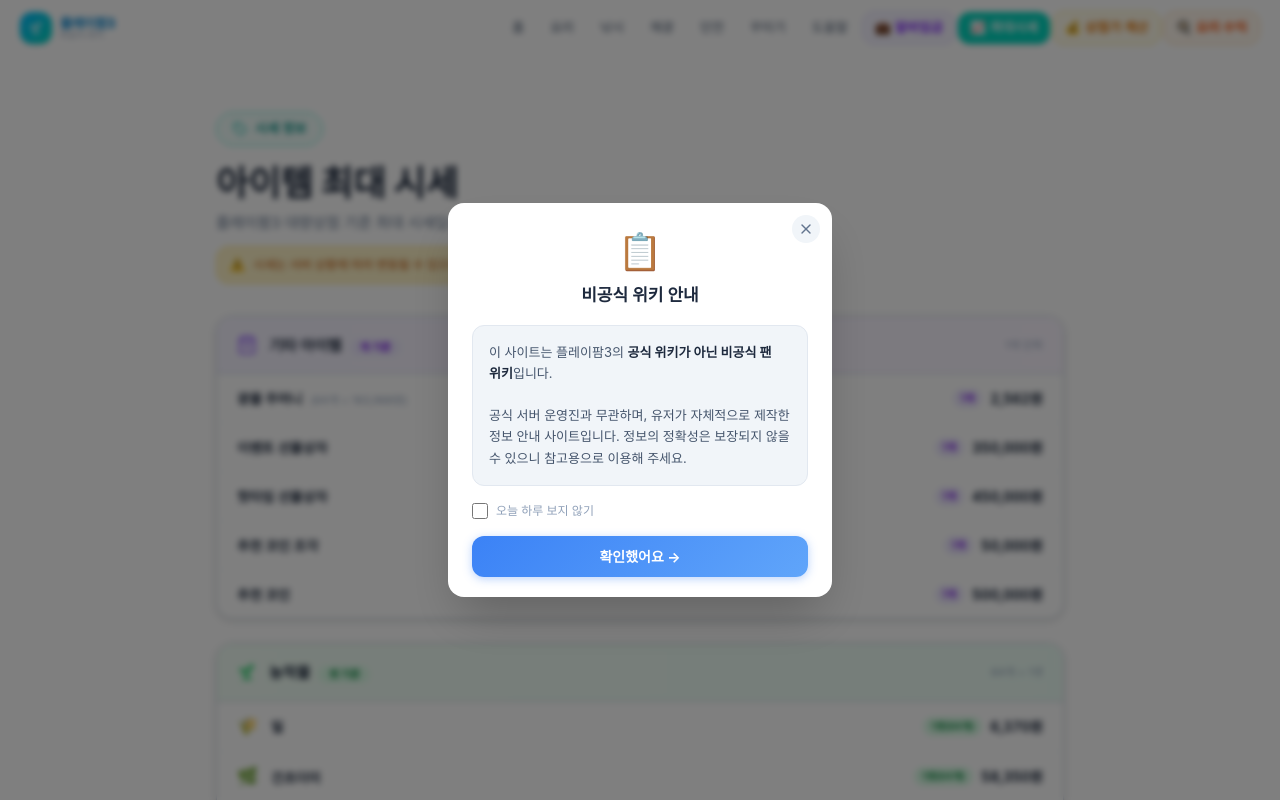
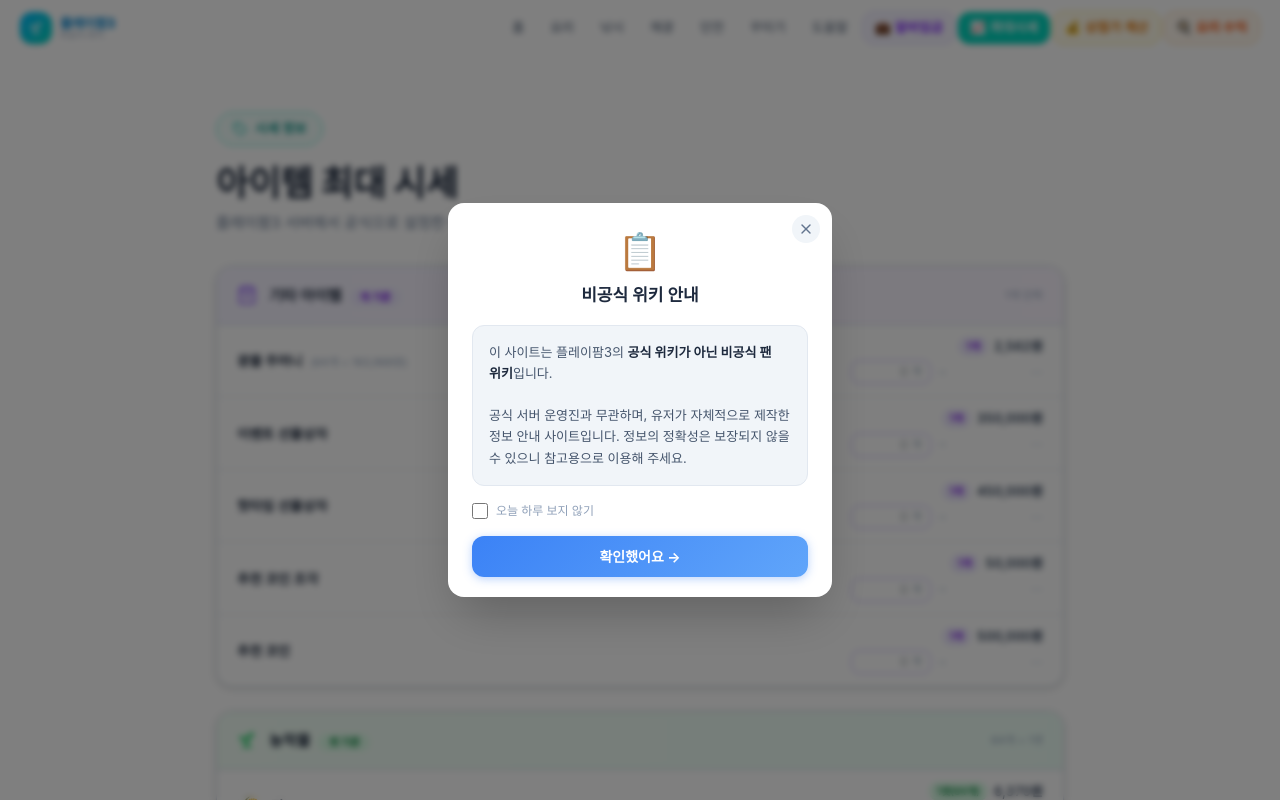
Before and after one commit to welgrape386/playfarm3-wiki, a React (Vite) app: page /market-price in a window 1280 px wide. Shown: the top 800 px of the page. Built offline with nearby package versions, Linux system fonts and the light colour scheme; a web font is replaced by a local one.

Commit message:
내용 삭제

```diff
--- a/src/app/pages/MarketPrice.tsx
+++ b/src/app/pages/MarketPrice.tsx
@@ -1,5 +1,5 @@
 import { Gem, ChefHat, Pickaxe, Fish, Package, Tag, ShoppingBag, Sprout } from "lucide-react";
-import { useEffect } from "react";
+import { useEffect, useState } from "react";
 import { useLocation } from "react-router";
 
 function fmt(n: number) { return n.toLocaleString("ko-KR"); }
@@ -7,86 +7,86 @@ function fmt(n: number) { return n.toLocaleString("ko-KR"); }
 // ─── 데이터 ──────────────────────────────────────────────────────────────────
 
 const OTHER_ITEMS = [
-  { name: "광물 주머니", price: 2562, unit: "1개", note: "64개 = 163,968원" },
-  { name: "이벤트 선물상자", price: 350000, unit: "1개", note: "" },
-  { name: "핫타임 선물상자", price: 450000, unit: "1개", note: "" },
-  { name: "추천 코인 조각", price: 50000, unit: "1개", note: "" },
-  { name: "추천 코인", price: 500000, unit: "1개", note: "" },
+  { name: "광물 주머니", price: 2562, unit: "1개", unitType: "개", note: "64개 = 163,968원" },
+  { name: "이벤트 선물상자", price: 350000, unit: "1개", unitType: "개", note: "" },
+  { name: "핫타임 선물상자", price: 450000, unit: "1개", unitType: "개", note: "" },
+  { name: "추천 코인 조각", price: 50000, unit: "1개", unitType: "개", note: "" },
+  { name: "추천 코인", price: 500000, unit: "1개", unitType: "개", note: "" },
 ];
 
 const CROPS = [
-  { name: "밀", price: 6370, emoji: "🌾" },
-  { name: "건초더미", price: 58350, emoji: "🌿" },
-  { name: "수박", price: 850, emoji: "🍉" },
-  { name: "수박 블럭", price: 7060, emoji: "🍉" },
-  { name: "호박", price: 6920, emoji: "🎃" },
-  { name: "감자", price: 1000, emoji: "🥔" },
-  { name: "구운 감자", price: 1100, emoji: "🥔" },
-  { name: "독 감자", price: 43000, emoji: "☠️" },
-  { name: "당근", price: 1220, emoji: "🥕" },
-  { name: "사탕무", price: 6300, emoji: "🫚" },
-  { name: "네더 사마귀", price: 1900, emoji: "🍄" },
-  { name: "사과", price: 96000, emoji: "🍎" },
-  { name: "사탕수수", price: 3460, emoji: "🎋" },
-  { name: "코코아콩", price: 3380, emoji: "🫘" },
+  { name: "밀", price: 6370, emoji: "🌾", unitType: "셋" },
+  { name: "건초더미", price: 58350, emoji: "🌿", unitType: "셋" },
+  { name: "수박", price: 850, emoji: "🍉", unitType: "셋" },
+  { name: "수박 블럭", price: 7060, emoji: "🍉", unitType: "셋" },
+  { name: "호박", price: 6920, emoji: "🎃", unitType: "셋" },
+  { name: "감자", price: 1000, emoji: "🥔", unitType: "셋" },
+  { name: "구운 감자", price: 1100, emoji: "🥔", unitType: "셋" },
+  { name: "독 감자", price: 43000, emoji: "☠️", unitType: "셋" },
+  { name: "당근", price: 1220, emoji: "🥕", unitType: "셋" },
+  { name: "사탕무", price: 6300, emoji: "🫚", unitType: "셋" },
+  { name: "네더 사마귀", price: 1900, emoji: "🍄", unitType: "셋" },
+  { name: "사과", price: 96000, emoji: "🍎", unitType: "셋" },
+  { name: "사탕수수", price: 3460, emoji: "🎋", unitType: "셋" },
+  { name: "코코아콩", price: 3380, emoji: "🫘", unitType: "셋" },
 ];
 
 const CRYSTALS_MINING = [
-  { name: "에메랄드", price: 17550, emoji: "💚" },
-  { name: "다이아몬드", price: 11700, emoji: "💎" },
-  { name: "철 결정", price: 1560, emoji: "🔩" },
-  { name: "돌 결정", price: 585, emoji: "🪨" },
+  { name: "에메랄드", price: 17550, emoji: "💚", unitType: "개" },
+  { name: "다이아몬드", price: 11700, emoji: "💎", unitType: "개" },
+  { name: "철 결정", price: 1560, emoji: "🔩", unitType: "개" },
+  { name: "돌 결정", price: 585, emoji: "🪨", unitType: "개" },
 ];
 
 const CRYSTALS_FISHING = [
-  { name: "파도의 결정", price: 50000, emoji: "🌊" },
+  { name: "파도의 결정", price: 50000, emoji: "🌊", unitType: "개" },
 ];
 
 const MINERAL_BLOCKS = [
-  { name: "석탄 블록", price: 3745, emoji: "⬛" },
-  { name: "청금석 블록", price: 2995, emoji: "🔷" },
-  { name: "구리 블록", price: 14227, emoji: "🟤" },
-  { name: "철 블록", price: 23215, emoji: "⬜" },
-  { name: "금 블록", price: 31450, emoji: "🟡" },
-  { name: "에메랄드 블록", price: 58410, emoji: "🟩" },
-  { name: "네더라이트 블록", price: 1347840, emoji: "🖤" },
+  { name: "석탄 블록", price: 3745, emoji: "⬛", unitType: "셋" },
+  { name: "청금석 블록", price: 2995, emoji: "🔷", unitType: "셋" },
+  { name: "구리 블록", price: 14227, emoji: "🟤", unitType: "셋" },
+  { name: "철 블록", price: 23215, emoji: "🔲", unitType: "셋" },
+  { name: "금 블록", price: 31450, emoji: "🟡", unitType: "셋" },
+  { name: "에메랄드 블록", price: 58410, emoji: "🟩", unitType: "셋" },
+  { name: "네더라이트 블록", price: 1347840, emoji: "🖤", unitType: "셋" },
 ];
 
 const COOKING_PREMIUM = [
-  { name: "사랑의 도시락", price: 1300000, emoji: "❤️" },
-  { name: "정성의 도시락", price: 403000, emoji: "🥺" },
+  { name: "사랑의 도시락", price: 1300000, emoji: "❤️", unitType: "개" },
+  { name: "정성의 도시락", price: 403000, emoji: "🥺", unitType: "개" },
 ];
 
 const COOKING_NORMAL = [
-  { name: "고기 반찬", price: 54000, emoji: "🍖" },
-  { name: "황금 쿠키", price: 6440, emoji: "🍪" },
-  { name: "당근 빵", price: 5525, emoji: "🍞" },
-  { name: "사악한 수박", price: 5460, emoji: "🍉" },
-  { name: "악마 사탕", price: 4585, emoji: "🍬" },
-  { name: "멜론 빵", price: 3510, emoji: "🍈" },
-  { name: "햄버거", price: 3192, emoji: "🍔" },
+  { name: "고기 반찬", price: 54000, emoji: "🍖", unitType: "개" },
+  { name: "황금 쿠키", price: 6440, emoji: "🍪", unitType: "개" },
+  { name: "당근 빵", price: 5525, emoji: "🍞", unitType: "개" },
+  { name: "사악한 수박", price: 5460, emoji: "🍉", unitType: "개" },
+  { name: "악마 사탕", price: 4585, emoji: "🍬", unitType: "개" },
+  { name: "멜론 빵", price: 3510, emoji: "🍈", unitType: "개" },
+  { name: "햄버거", price: 3192, emoji: "🍔", unitType: "개" },
 ];
 
 const COOKING_MATS_CAN = [
-  { name: "사탕무 통조림", price: 122850, emoji: "🥫" },
-  { name: "설탕 통조림", price: 67470, emoji: "🥫" },
-  { name: "코코아콩 통조림", price: 65910, emoji: "🥫" },
-  { name: "네더 사마귀 통조림", price: 37050, emoji: "🥫" },
+  { name: "사탕무 통조림", price: 122850, emoji: "🥫", unitType: "개" },
+  { name: "설탕 통조림", price: 67470, emoji: "🥫", unitType: "개" },
+  { name: "코코아콩 통조림", price: 65910, emoji: "🥫", unitType: "개" },
+  { name: "네더 사마귀 통조림", price: 37050, emoji: "🥫", unitType: "개" },
 ];
 
 const COOKING_MATS_DROP = [
-  { name: "달달한 호박", price: 845, emoji: "🎃" },
-  { name: "달콤한 비트", price: 515, emoji: "🫚" },
-  { name: "향긋한 코코아콩", price: 575, emoji: "🫘" },
-  { name: "알싸한 네더 사마귀", price: 665, emoji: "🍄" },
-  { name: "아삭한 당근", price: 445, emoji: "🥕" },
-  { name: "포슬한 감자", price: 410, emoji: "🥔" },
-  { name: "구수한 밀", price: 385, emoji: "🌾" },
-  { name: "아삭한 수박", price: 390, emoji: "🍉" },
-  { name: "상큼한 사과", price: 390, emoji: "🍎" },
+  { name: "달달한 호박", price: 845, emoji: "🎃", unitType: "개" },
+  { name: "달콤한 비트", price: 515, emoji: "🫚", unitType: "개" },
+  { name: "향긋한 코코아콩", price: 575, emoji: "🫘", unitType: "개" },
+  { name: "알싸한 네더 사마귀", price: 665, emoji: "🍄", unitType: "개" },
+  { name: "아삭한 당근", price: 445, emoji: "🥕", unitType: "개" },
+  { name: "포슬한 감자", price: 410, emoji: "🥔", unitType: "개" },
+  { name: "구수한 밀", price: 385, emoji: "🌾", unitType: "개" },
+  { name: "아삭한 수박", price: 390, emoji: "🍉", unitType: "개" },
+  { name: "상큼한 사과", price: 390, emoji: "🍎", unitType: "개" },
 ];
 
-// ─── 공통 테이블 컴포넌트 ────────────────────────────────────────────────────
+// ─── 아이템 행 (수량 입력 포함) ───────────────────────────────────────────────
 
 interface PriceRow {
   name: string;
@@ -94,17 +94,33 @@ interface PriceRow {
   emoji?: string;
   note?: string;
   unit?: string;
+  unitType: string;
 }
 
-function PriceTable({ rows, unitLabel, accent }: { rows: PriceRow[]; unitLabel: string; accent: string }) {
+function PriceRowItem({
+  row,
+  accent,
+  inputBorder,
+  resultColor,
+}: {
+  row: PriceRow;
+  accent: string;
+  inputBorder: string;
+  resultColor: string;
+}) {
+  const [qty, setQty] = useState<string>("");
+  const parsed = Number(qty);
+  const total = qty !== "" && !isNaN(parsed) && parsed > 0 ? parsed * row.price : null;
+
   return (
-    <div className="divide-y divide-slate-50">
-      {rows.map((row, i) => (
-        <div
-          key={i}
-          className="flex items-center gap-3 px-5 py-3 hover:bg-slate-50/60 transition-colors"
-        >
-          {row.emoji && <span style={{ fontSize: "17px", minWidth: "22px" }}>{row.emoji}</span>}
+    <div className="flex flex-col px-5 py-3 hover:bg-slate-50/60 transition-colors border-b border-slate-50 last:border-b-0">
+      {/* 상단: 이모지 + 아이템명 + 단가 */}
+      <div className="flex items-center gap-3">
+        {row.emoji && (
+          <span style={{ fontSize: "17px", minWidth: "22px", lineHeight: 1, flexShrink: 0 }}>
+            {row.emoji}
+          </span>
+        )}
         <div className="flex-1 min-w-0">
           <span className="text-slate-800" style={{ fontSize: "13.5px", fontWeight: 600 }}>
             {row.name}
@@ -115,15 +131,82 @@ function PriceTable({ rows, unitLabel, accent }: { rows: PriceRow[]; unitLabel:
             </span>
           )}
         </div>
-          <div className="flex items-center gap-2 flex-shrink-0">
-            <span className={`${accent} rounded-full px-2 py-0.5`} style={{ fontSize: "10px", fontWeight: 600 }}>
-              {row.unit ?? unitLabel}
+        <div className="flex flex-col items-end gap-1 flex-shrink-0" style={{ minWidth: "220px" }}>
+          {/* 단가 */}
+          <div className="flex items-center gap-1.5">
+            <span
+              className={`${accent} rounded-full px-2 py-0.5`}
+              style={{ fontSize: "10px", fontWeight: 600, whiteSpace: "nowrap" }}
+            >
+              {row.unit ?? `1${row.unitType}`}
             </span>
-            <span className="text-slate-800 tabular-nums" style={{ fontSize: "14px", fontWeight: 700 }}>
+            <span
+              className="text-slate-700 tabular-nums"
+              style={{ fontSize: "13px", fontWeight: 600 }}
+            >
               {fmt(row.price)}원
             </span>
           </div>
+          {/* 수량 입력 + 계산 결과 (단가 바로 아래, 오른쪽 정렬) */}
+          <div className="flex items-center gap-1.5 w-full justify-end">
+            <div
+              className="flex items-center gap-1 rounded-lg px-2 py-0.5 bg-white"
+              style={{ border: `1.5px solid ${inputBorder}` }}
+            >
+              <input
+                type="number"
+                min={0}
+                placeholder="0"
+                value={qty}
+                onChange={(e) => setQty(e.target.value)}
+                className="w-12 text-right bg-transparent focus:outline-none tabular-nums"
+                style={{
+                  fontSize: "12px",
+                  color: "#334155",
+                  MozAppearance: "textfield",
+                } as React.CSSProperties}
+              />
+              <span className="text-slate-400" style={{ fontSize: "10.5px", fontWeight: 500, whiteSpace: "nowrap" }}>
+                {row.unitType}
+              </span>
             </div>
+            <span className="text-slate-300" style={{ fontSize: "11px" }}>→</span>
+            <span
+              className={`tabular-nums ${total !== null ? resultColor : "text-slate-300"}`}
+              style={{ fontSize: "12.5px", fontWeight: total !== null ? 700 : 400, minWidth: "90px", textAlign: "right" }}
+            >
+              {total !== null ? `${fmt(total)}원` : "—"}
+            </span>
+          </div>
+        </div>
+      </div>
+    </div>
+  );
+}
+
+// ─── 공통 테이블 컴포넌트 ────────────────────────────────────────────────────
+
+function PriceTable({
+  rows,
+  accent,
+  inputBorder,
+  resultColor,
+}: {
+  rows: PriceRow[];
+  accent: string;
+  inputBorder: string;
+  resultColor: string;
+}) {
+  return (
+    <div>
+      {rows.map((row, i) => (
+        <PriceRowItem
+          key={i}
+          row={row}
+          accent={accent}
+          inputBorder={inputBorder}
+          resultColor={resultColor}
+        />
       ))}
     </div>
   );
@@ -141,13 +224,25 @@ interface SectionCardProps {
   children: React.ReactNode;
 }
 
-function SectionCard({ icon, title, unitLabel, unitDesc, accentClass, headerGradient, children }: SectionCardProps) {
+function SectionCard({
+  icon,
+  title,
+  unitLabel,
+  unitDesc,
+  accentClass,
+  headerGradient,
+  children,
+}: SectionCardProps) {
   return (
     <div className="bg-white border border-slate-100 rounded-2xl overflow-hidden shadow-sm">
-      <div className={`flex items-center gap-3 px-5 py-4 border-b border-slate-100 ${headerGradient}`}>
+      <div
+        className={`flex items-center gap-3 px-5 py-4 border-b border-slate-100 ${headerGradient}`}
+      >
         <span className="text-xl">{icon}</span>
         <div className="flex-1">
-          <span className="text-slate-800" style={{ fontSize: "15px", fontWeight: 700 }}>{title}</span>
+          <span className="text-slate-800" style={{ fontSize: "15px", fontWeight: 700 }}>
+            {title}
+          </span>
           <span
             className={`ml-2 rounded-full px-2.5 py-0.5 ${accentClass}`}
             style={{ fontSize: "10.5px", fontWeight: 700 }}
@@ -155,7 +250,9 @@ function SectionCard({ icon, title, unitLabel, unitDesc, accentClass, headerGrad
             {unitLabel}
           </span>
         </div>
-        <span className="text-slate-400" style={{ fontSize: "11px" }}>{unitDesc}</span>
+        <span className="text-slate-400" style={{ fontSize: "11px" }}>
+          {unitDesc}
+        </span>
       </div>
       {children}
     </div>
@@ -167,7 +264,9 @@ function SectionCard({ icon, title, unitLabel, unitDesc, accentClass, headerGrad
 function SubHeader({ label, color }: { label: string; color: string }) {
   return (
     <div className={`px-5 py-2 border-b border-slate-50 ${color}`}>
-      <span className="text-slate-600" style={{ fontSize: "11px", fontWeight: 700 }}>{label}</span>
+      <span className="text-slate-600" style={{ fontSize: "11px", fontWeight: 700 }}>
+        {label}
+      </span>
     </div>
   );
 }
@@ -203,21 +302,19 @@ export function MarketPrice() {
           <Tag className="w-3.5 h-3.5 text-teal-500" />
           <span style={{ fontSize: "13px", fontWeight: 600, color: "#0d9488" }}>시세 정보</span>
         </div>
-        <h1 className="text-slate-800 mb-2" style={{ fontSize: "clamp(1.6rem, 3vw, 2.2rem)", fontWeight: 800, lineHeight: 1.2 }}>
+        <h1
+          className="text-slate-800 mb-2"
+          style={{
+            fontSize: "clamp(1.6rem, 3vw, 2.2rem)",
+            fontWeight: 800,
+            lineHeight: 1.2,
+          }}
+        >
           아이템 최대 시세
         </h1>
         <p className="text-slate-500" style={{ fontSize: "15px" }}>
-          플레이팜3 대량상점 기준 최대 시세입니다. 실제 시장 상황에 따라 달라질 수 있어요.
+          플레이팜3 서버에서 공식으로 설정한 아이템별 최대 시세입니다.
         </p>
-        <div
-          className="inline-flex items-center gap-2 mt-3 rounded-xl px-3 py-2"
-          style={{ background: "#fef3c7", border: "1px solid #fde68a" }}
-        >
-          <span style={{ fontSize: "13px" }}>⚠️</span>
-          <span className="text-amber-700" style={{ fontSize: "12px", fontWeight: 500 }}>
-            시세는 서버 상황에 따라 변동될 수 있으니 참고용으로만 이용해 주세요.
-          </span>
-        </div>
       </div>
 
       <div className="space-y-6">
@@ -233,8 +330,9 @@ export function MarketPrice() {
           >
             <PriceTable
               rows={OTHER_ITEMS}
-            unitLabel="1개"
               accent="bg-violet-100 text-violet-700"
+              inputBorder="#c4b5fd"
+              resultColor="text-violet-700"
             />
           </SectionCard>
         </div>
@@ -250,9 +348,10 @@ export function MarketPrice() {
             headerGradient="bg-gradient-to-r from-green-50 to-emerald-50"
           >
             <PriceTable
-            rows={CROPS.map(c => ({ ...c, unit: "1셋(64개)" }))}
-            unitLabel="1셋(64개)"
+              rows={CROPS.map((c) => ({ ...c, unit: "1셋(64개)" }))}
               accent="bg-green-100 text-green-700"
+              inputBorder="#86efac"
+              resultColor="text-green-700"
             />
           </SectionCard>
         </div>
@@ -269,15 +368,17 @@ export function MarketPrice() {
           >
             <SubHeader label="⛏️ 채광장" color="bg-slate-50/80" />
             <PriceTable
-            rows={CRYSTALS_MINING.map(c => ({ ...c, unit: "1개" }))}
-            unitLabel="1개"
+              rows={CRYSTALS_MINING.map((c) => ({ ...c, unit: "1개" }))}
               accent="bg-sky-100 text-sky-700"
+              inputBorder="#7dd3fc"
+              resultColor="text-sky-700"
             />
             <SubHeader label="🎣 낚시터" color="bg-slate-50/80" />
             <PriceTable
-            rows={CRYSTALS_FISHING.map(c => ({ ...c, unit: "1개" }))}
-            unitLabel="1개"
+              rows={CRYSTALS_FISHING.map((c) => ({ ...c, unit: "1개" }))}
               accent="bg-sky-100 text-sky-700"
+              inputBorder="#7dd3fc"
+              resultColor="text-sky-700"
             />
           </SectionCard>
         </div>
@@ -293,9 +394,10 @@ export function MarketPrice() {
             headerGradient="bg-gradient-to-r from-amber-50 to-yellow-50"
           >
             <PriceTable
-            rows={MINERAL_BLOCKS.map(b => ({ ...b, unit: "1셋(64개)" }))}
-            unitLabel="1셋(64개)"
+              rows={MINERAL_BLOCKS.map((b) => ({ ...b, unit: "1셋(64개)" }))}
               accent="bg-amber-100 text-amber-700"
+              inputBorder="#fcd34d"
+              resultColor="text-amber-700"
             />
           </SectionCard>
         </div>
@@ -312,15 +414,17 @@ export function MarketPrice() {
           >
             <SubHeader label="⭐ 고급 요리 (2시간 제작)" color="bg-orange-50/60" />
             <PriceTable
-            rows={COOKING_PREMIUM.map(c => ({ ...c, unit: "1개" }))}
-            unitLabel="1개"
+              rows={COOKING_PREMIUM.map((c) => ({ ...c, unit: "1개" }))}
               accent="bg-orange-100 text-orange-700"
+              inputBorder="#fdba74"
+              resultColor="text-orange-700"
             />
             <SubHeader label="⚡ 일반 요리 (즉시)" color="bg-slate-50/80" />
             <PriceTable
-            rows={COOKING_NORMAL.map(c => ({ ...c, unit: "1개" }))}
-            unitLabel="1개"
+              rows={COOKING_NORMAL.map((c) => ({ ...c, unit: "1개" }))}
               accent="bg-orange-100 text-orange-700"
+              inputBorder="#fdba74"
+              resultColor="text-orange-700"
             />
           </SectionCard>
         </div>
@@ -337,27 +441,19 @@ export function MarketPrice() {
           >
             <SubHeader label="🥫 가공 재료 (통조림)" color="bg-sky-50/60" />
             <PriceTable
-            rows={COOKING_MATS_CAN.map(c => ({ ...c, unit: "1개" }))}
-            unitLabel="1개"
+              rows={COOKING_MATS_CAN.map((c) => ({ ...c, unit: "1개" }))}
               accent="bg-sky-100 text-sky-700"
+              inputBorder="#7dd3fc"
+              resultColor="text-sky-700"
             />
             <SubHeader label="✨ 드롭 재료 (수확 드롭)" color="bg-amber-50/60" />
             <PriceTable
-            rows={COOKING_MATS_DROP.map(c => ({ ...c, unit: "1개" }))}
-            unitLabel="1개"
+              rows={COOKING_MATS_DROP.map((c) => ({ ...c, unit: "1개" }))}
               accent="bg-amber-100 text-amber-700"
+              inputBorder="#fcd34d"
+              resultColor="text-amber-700"
             />
           </SectionCard>
-        </div>
-
-        {/* 안내 */}
-        <div className="bg-slate-50 border border-slate-200 rounded-2xl px-5 py-4">
-          <p className="text-slate-500" style={{ fontSize: "12.5px", lineHeight: 1.8 }}>
-            📌 <strong className="text-slate-700">최대 시세 기준 안내</strong><br />
-            위 시세는 플레이팜3 대량상점(벌크 거래)에서 형성된 최대 시세 기준입니다.<br />
-            실제 거래 시에는 대량상점 보너스(+1~30%) 여부에 따라 수익이 달라질 수 있어요.<br />
-            💰 <strong className="text-slate-700">상점가 계산기</strong>에서 대량상점 보너스를 포함한 정확한 판매금액을 계산해 보세요.
-          </p>
         </div>
       </div>
     </div>
--- a/src/styles/wiki.css
+++ b/src/styles/wiki.css
@@ -10,22 +10,14 @@
   -moz-osx-font-smoothing: grayscale;
 }
 
-/* 한국어 줄바꿈 — 어절 단위로 줄바꿈 (단어가 임의로 잘리지 않게) */
-html, body, .wiki-main {
-  word-break: keep-all;
-  overflow-wrap: break-word;
-  line-break: auto;
+/* ── number input 스핀 버튼 전역 제거 ──────────────────────────────────────── */
+input[type=number]::-webkit-inner-spin-button,
+input[type=number]::-webkit-outer-spin-button {
+  -webkit-appearance: none;
+  margin: 0;
 }
-
-/* 숫자·영문 안의 줄바꿈은 break-all 허용하되 한글은 keep-all 유지 */
-.wiki-main p,
-.wiki-main span,
-.wiki-main div,
-.wiki-main li,
-.wiki-main td,
-.wiki-main th {
-  word-break: keep-all;
-  overflow-wrap: break-word;
+input[type=number] {
+  -moz-appearance: textfield;
 }
 
 /* ── 1. 섹션 간격: section 태그 및 wiki-section 클래스에 넉넉한 여백 ───────── */
```
Lines whose indentation alone changed are shown as unchanged.
